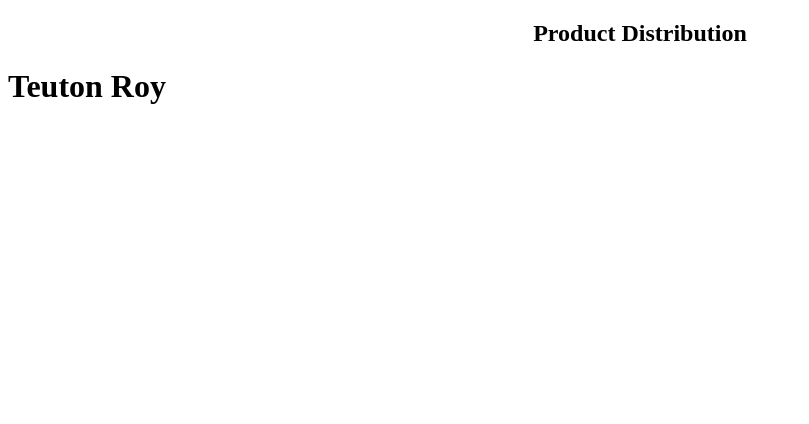
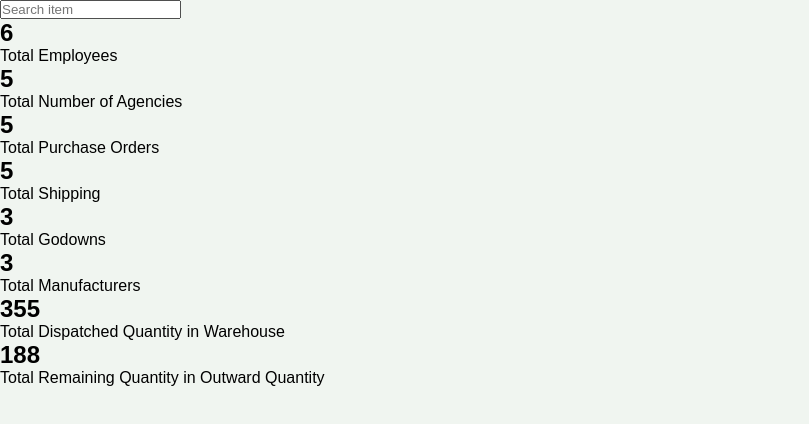
Before and after one commit to Teuton-Roy/Creator_Widget, a website: page Product_Distribution/Product_Distribution_Panel/app/widget.html in a window 1280 px wide. Shown: the whole page, without its empty margins (0-809 px from the left). Drawn offline with Linux system fonts and the light colour scheme.

Commit message:
add html, adding Css...

```diff
--- /dev/null
+++ b/Product_Distribution/Product_Distribution_Panel/app/script.js
@@ -0,0 +1 @@
+console.log("Hello Word");
--- /dev/null
+++ b/Product_Distribution/Product_Distribution_Panel/app/style.css
@@ -0,0 +1,10 @@
+*{
+    margin: 0;
+    padding: 0;
+    box-sizing: border-box;
+    font-family: Arial, sans-serif;
+}
+
+body{
+    background-color: #f0f5f0;
+}
--- a/Product_Distribution/Product_Distribution_Panel/app/widget.html
+++ b/Product_Distribution/Product_Distribution_Panel/app/widget.html
@@ -2,9 +2,60 @@
 <html>
   <head>
     <meta charset="UTF-8">
+    <meta name="viewport" content="width=device-width, initial-scale=1.0">
+    <title>Product Distribution Dashboard</title>
+    <link rel="icon" href="logo.png">
+    <link rel="stylesheet" href="style.css">
+    <script src="script.js"></script>
   </head>
   <body>
-    <h2> <center>Product Distribution</center></h2>
-    <h1>Teuton Roy</h1>
+    <!-- <h2> <center>Product Distribution</center></h2> -->
+    <!-- <h1>Teuton Roy</h1> -->
+
+    <div class="search-container">
+      <input type="text" placeholder="Search item">
+    </div>
+
+    <div class="matrics-grid">
+      <div class="metric-card">
+        <h2>6</h2>
+        <p>Total Employees</p>
+      </div>
+      <div class="metric-card">
+        <h2>5</h2>
+        <p>Total Number of Agencies</p>
+      </div>
+      <div class="metric-card">
+        <h2>5</h2>
+        <p>Total Purchase Orders</p>
+      </div>
+      <div class="metric-card">
+        <h2>5</h2>
+        <p>Total Shipping</p>
+      </div>
+    </div>
+
+    <div class="production-grid">
+      <div class="production-card">
+        <h2>3</h2>
+        <p>Total Godowns</p>
+      </div>
+      <div class="production-card">
+        <h2>3</h2>
+        <p>Total Manufacturers</p>
+      </div>
+    </div>
+
+    <div class="quantity-grid">
+      <div class="quantity-card">
+        <h2>355</h2>
+        <p>Total Dispatched Quantity in Warehouse</p>
+      </div>
+      <div class="quantity-card">
+        <h2>188</h2>
+        <p>Total Remaining Quantity in Outward Quantity</p>
+      </div>
+    </div>
+
   </body>
 </html>
```
Also changed, not shown: Product_Distribution/Product_Distribution_Panel/app/logo.png (added).
